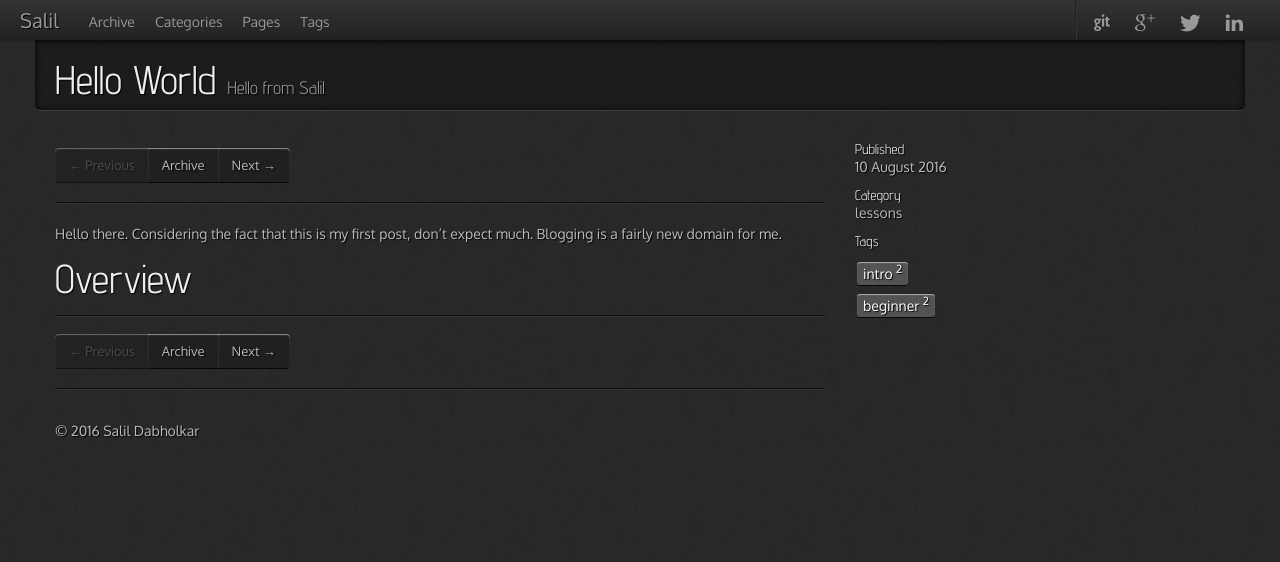
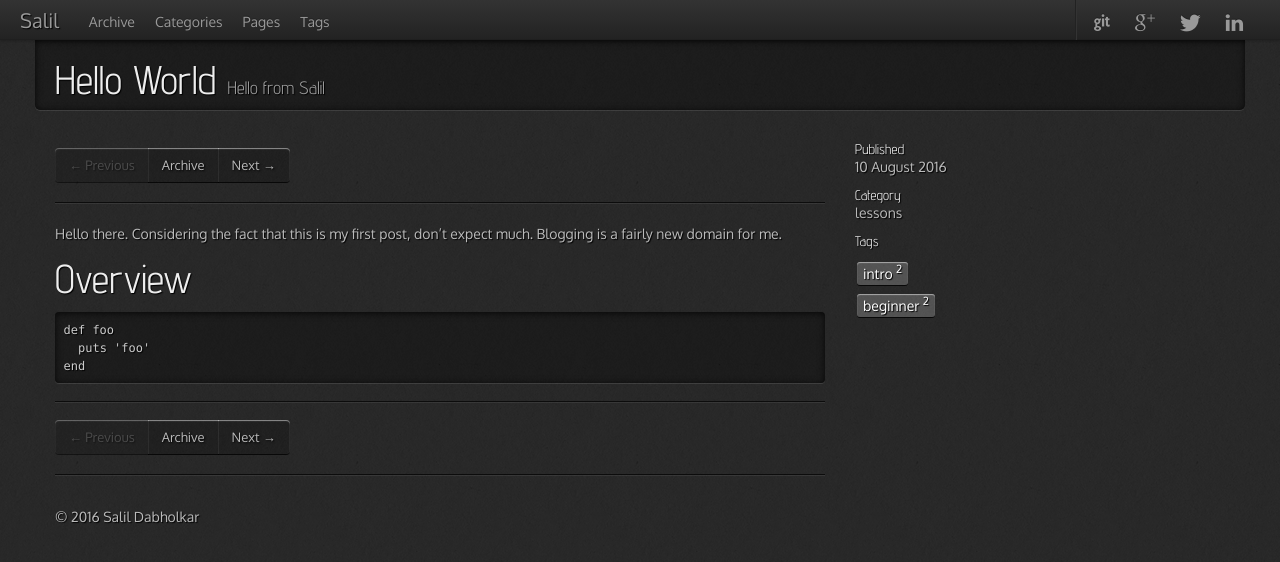
Before and after one commit to salildabholkar/salildabholkar.github.com, a Jekyll site: the page built from _posts/2016-08-10-hello-world.md, in a window 1280 px wide. Shown: the top 562 px of the page. Built offline with Jekyll 4.4.1, drawn with Linux system fonts in a browser that asks for light colours; nearby versions of some CDN libraries.

Commit message:
syntax highlight test

````diff
--- a/_posts/2016-08-10-hello-world.md
+++ b/_posts/2016-08-10-hello-world.md
@@ -10,3 +10,8 @@ Hello there. Considering the fact that this is my first post, don't expect much.
 <!--more-->
 
 # Overview
+```python
+def foo
+  puts 'foo'
+end
+```
````
